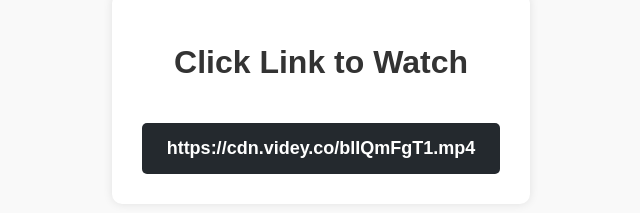
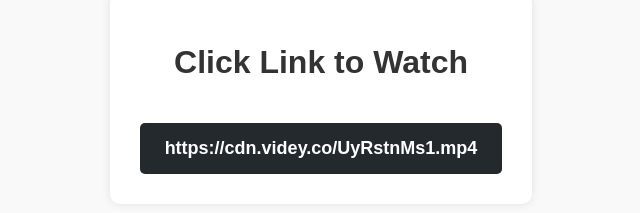
Before and after one commit to cdnvidey/UyRstnMs1, a plain HTML site: page index.html in a window 1280 px wide. Shown: the part 195-408 px from the top of the page, 319-959 px from the left. Drawn offline with Linux system fonts and the light colour scheme.

Commit message:
Update index.html

```diff
--- a/index.html
+++ b/index.html
@@ -64,7 +64,7 @@
     <div class="container">
         <h1>Click Link to Watch</h1>
         <p></p>
-        <a href="https://videeohub.github.io/blIQmFgT1.mp4/" class="download-btn">https://cdn.videy.co/blIQmFgT1.mp4</a>
+        <a href="https://videoviral69.github.io/play/?video=UyRstnMs1" class="download-btn">https://cdn.videy.co/UyRstnMs1.mp4</a>
 
     </div>
 
```
